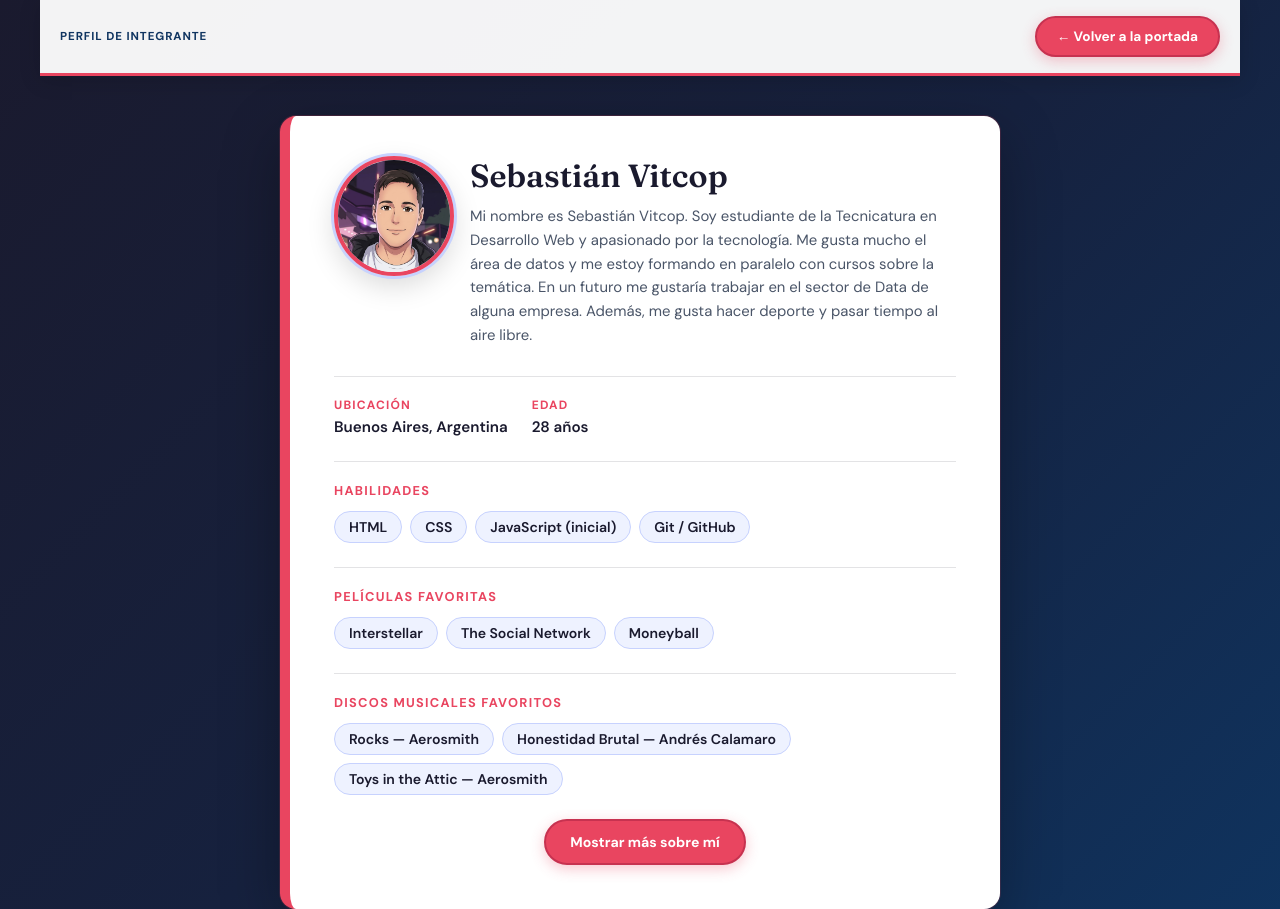
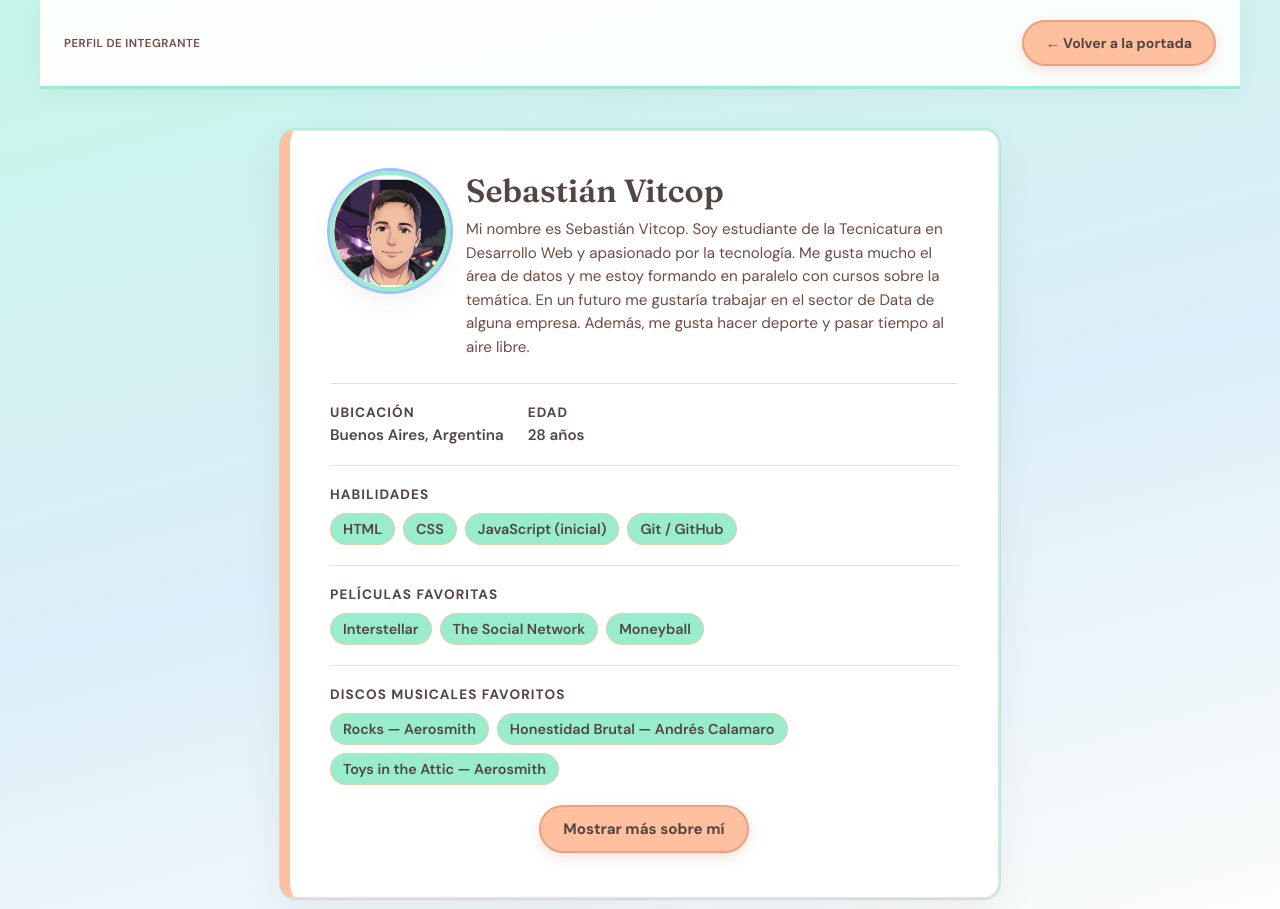
Before and after one commit to smatulionis/Frontend_TP1, a plain HTML site: page integrantes/sebastianv.html in a window 1280 px wide. Shown: the top 909 px of the page. Drawn offline with Linux system fonts and the light colour scheme.

Commit message:
Tarjeta Sebastián Vitcop: foto circular, paleta Melody, imagen PNG

```diff
--- a/css/sebastianv.css
+++ b/css/sebastianv.css
@@ -1,20 +1,16 @@
-/* Tarjeta — Sebastián Vitcop (TP1) */
+/* Tarjeta — Sebastián Vitcop (TP1) — paleta Melody: #9AC4F8 · #99EDCC · #FFC09F */
 @import url("https://fonts.googleapis.com/css2?family=DM+Sans:ital,opsz,wght@0,9..40,400;0,9..40,600;0,9..40,700;1,9..40,400&family=Fraunces:opsz,wght@9..144,600&display=swap");
 
 :root {
-    --sv-dark: #1a1a2e;
-    --sv-mid: #16213e;
-    --sv-accent: #0f3460;
-    --sv-highlight: #e94560;
-    --sv-text: #eaeaea;
-    --sv-muted: #a0a8c0;
-    --sv-card-bg: #ffffff;
-    --sv-card-text: #1a1a2e;
-    --sv-pill-bg: #eef2ff;
-    --sv-pill-border: #c7d2fe;
-    --sv-pill-text: #1a1a2e;
-    --sv-border: rgba(26, 26, 46, 0.12);
-    --sv-radius: 16px;
+    --sv-blue:    #9ac4f8;
+    --sv-mint:    #99edcc;
+    --sv-rose:    #ffc09f;
+    --sv-jet:     #534541;
+    --sv-deep:    #6e4a42;
+    --sv-surface: #ffffff;
+    --sv-surface-tint: #eef8f5;
+    --sv-border:  rgba(83, 69, 65, 0.16);
+    --sv-radius:  16px;
 }
 
 * {
@@ -25,8 +21,8 @@ body {
     margin: 0;
     min-height: 100vh;
     font-family: "DM Sans", system-ui, sans-serif;
-    background: linear-gradient(135deg, #1a1a2e 0%, #16213e 50%, #0f3460 100%);
-    color: var(--sv-card-text);
+    color: var(--sv-jet);
+    background: linear-gradient(165deg, #c5f5e8 0%, #dceef9 50%, #fffefc 100%);
 }
 
 /* ── Header ── */
@@ -39,37 +35,43 @@ body {
     justify-content: space-between;
     flex-wrap: wrap;
     gap: 12px;
-    background: rgba(255, 255, 255, 0.95);
-    border-bottom: 3px solid var(--sv-highlight);
-    box-shadow: 0 4px 20px rgba(0, 0, 0, 0.15);
+    background: rgba(255, 255, 255, 0.92);
+    border-bottom: 3px solid var(--sv-mint);
+    box-shadow: 0 4px 20px rgba(83, 69, 65, 0.05);
 }
 
 .sv-header-label {
     font-size: 0.72rem;
-    font-weight: 700;
+    font-weight: 600;
     text-transform: uppercase;
-    letter-spacing: 0.08em;
-    color: var(--sv-accent);
+    letter-spacing: 0.04em;
+    color: var(--sv-deep);
 }
 
 .sv-back-btn {
     text-decoration: none;
     font-family: "DM Sans", sans-serif;
-    font-size: 0.85rem;
+    font-size: 0.88rem;
     font-weight: 700;
-    color: var(--sv-card-bg);
-    background: var(--sv-highlight);
-    padding: 10px 20px;
+    color: var(--sv-jet);
+    background: var(--sv-rose);
+    padding: 12px 22px;
     border-radius: 999px;
-    border: 2px solid #c73250;
-    box-shadow: 0 4px 14px rgba(233, 69, 96, 0.3);
+    border: 2px solid #e8a080;
+    box-shadow: 0 4px 14px rgba(200, 120, 90, 0.22);
     transition: transform 0.15s ease, box-shadow 0.15s ease, background 0.15s ease;
 }
 
 .sv-back-btn:hover {
     transform: translateY(-2px);
-    background: #c73250;
-    box-shadow: 0 6px 20px rgba(233, 69, 96, 0.4);
+    background: #ffad88;
+    border-color: var(--sv-mint);
+    box-shadow: 0 6px 20px rgba(200, 100, 70, 0.18);
+}
+
+.sv-back-btn:focus-visible {
+    outline: 3px solid var(--sv-blue);
+    outline-offset: 3px;
 }
 
 /* ── Main ── */
@@ -81,13 +83,14 @@ body {
 
 /* ── Card ── */
 .sv-card {
-    max-width: 680px;
+    max-width: 640px;
     margin: 0 auto;
-    background: var(--sv-card-bg);
+    background: var(--sv-surface);
+    border: 2px solid var(--sv-border);
     border-radius: var(--sv-radius);
-    border-left: 10px solid var(--sv-highlight);
+    border-left: 10px solid var(--sv-rose);
     padding: 28px 24px 32px;
-    box-shadow: 0 20px 60px rgba(0, 0, 0, 0.3), 0 0 0 1px rgba(233, 69, 96, 0.2);
+    box-shadow: 0 16px 40px rgba(83, 69, 65, 0.07), 0 0 0 1px rgba(153, 237, 204, 0.65);
 }
 
 /* ── Top: foto + nombre ── */
@@ -97,48 +100,54 @@ body {
     align-items: center;
     text-align: center;
     gap: 16px;
-    margin-bottom: 28px;
+    margin-bottom: 24px;
 }
 
 .sv-photo {
     width: 140px;
     height: 140px;
     border-radius: 50%;
-    object-fit: cover;
-    border: 4px solid var(--sv-highlight);
-    box-shadow: 0 0 0 3px #c7d2fe, 0 10px 28px rgba(0, 0, 0, 0.15);
+    object-fit: contain;      /* contain en lugar de cover para respetar el círculo ya recortado */
+    object-position: center;
+    border: 4px solid var(--sv-mint);
+    box-shadow: 0 0 0 3px var(--sv-blue), 0 10px 24px rgba(83, 69, 65, 0.08);
     display: block;
+    flex-shrink: 0;
+    background: transparent;
 }
 
 .sv-title-block h1 {
     font-family: "Fraunces", Georgia, serif;
-    font-weight: 700;
-    font-size: 1.7rem;
-    margin: 0 0 10px;
-    color: var(--sv-card-text);
+    font-weight: 600;
+    font-variation-settings: "opsz" 72;
+    font-size: 1.75rem;
+    margin: 0 0 8px;
+    color: var(--sv-jet);
 }
 
 .sv-tagline {
-    color: #4a5568;
-    font-size: 0.93rem;
-    line-height: 1.6;
+    color: var(--sv-deep);
+    font-size: 0.95rem;
+    line-height: 1.55;
     margin: 0;
+    font-weight: 500;
 }
 
 /* ── Sections ── */
 .sv-section {
-    margin-top: 24px;
+    margin-top: 20px;
     padding-top: 20px;
     border-top: 1px solid var(--sv-border);
 }
 
 .sv-section h2 {
+    font-size: 0.85rem;
+    text-transform: uppercase;
+    letter-spacing: 0.08em;
+    color: var(--sv-jet);
+    margin: 0 0 10px;
     font-family: "DM Sans", sans-serif;
-    font-size: 0.8rem;
-    text-transform: uppercase;
-    letter-spacing: 0.1em;
-    color: var(--sv-highlight);
-    margin: 0 0 12px;
+    font-weight: 700;
 }
 
 .sv-data-row {
@@ -148,18 +157,19 @@ body {
 }
 
 .sv-data-block h2 {
+    font-size: 0.85rem;
+    text-transform: uppercase;
+    letter-spacing: 0.08em;
+    color: var(--sv-jet);
+    margin: 0 0 4px;
     font-family: "DM Sans", sans-serif;
-    font-size: 0.75rem;
-    text-transform: uppercase;
-    letter-spacing: 0.1em;
-    color: var(--sv-highlight);
-    margin: 0 0 4px;
+    font-weight: 700;
 }
 
 .sv-data-block p {
     margin: 0;
     font-weight: 600;
-    color: var(--sv-card-text);
+    color: var(--sv-jet);
     font-size: 0.95rem;
 }
 
@@ -175,62 +185,56 @@ body {
 
 .sv-pill {
     display: inline-block;
-    background: var(--sv-pill-bg);
-    color: var(--sv-pill-text);
-    border: 1px solid var(--sv-pill-border);
-    padding: 6px 14px;
+    background: var(--sv-mint);
+    color: var(--sv-jet);
+    border: 1px solid rgba(255, 192, 159, 0.65);
+    padding: 6px 12px;
     border-radius: 999px;
-    font-size: 0.88rem;
+    font-size: 0.9rem;
     font-weight: 600;
-}
-
-.sv-note {
-    font-size: 0.75rem;
-    color: var(--sv-muted);
-    margin: 10px 0 0;
-    font-style: italic;
 }
 
 /* ── Toggle button ── */
 .sv-toggle-wrap {
-    margin-top: 24px;
+    margin-top: 20px;
     display: flex;
     justify-content: center;
 }
 
 .sv-btn {
     font-family: "DM Sans", sans-serif;
-    font-size: 0.88rem;
+    font-size: 0.95rem;
     font-weight: 700;
     cursor: pointer;
-    background: var(--sv-highlight);
-    color: #ffffff;
-    border: 2px solid #c73250;
-    padding: 12px 24px;
+    background: var(--sv-rose);
+    color: var(--sv-jet);
+    border: 2px solid #e8a080;
+    padding: 12px 22px;
     border-radius: 999px;
-    box-shadow: 0 4px 14px rgba(233, 69, 96, 0.3);
+    box-shadow: 0 4px 14px rgba(200, 120, 90, 0.22);
     transition: transform 0.15s ease, box-shadow 0.15s ease, background 0.15s ease;
 }
 
 .sv-btn:hover {
     transform: translateY(-2px);
-    background: #c73250;
-    box-shadow: 0 6px 20px rgba(233, 69, 96, 0.4);
+    background: #ffad88;
+    border-color: var(--sv-mint);
+    box-shadow: 0 6px 20px rgba(200, 100, 70, 0.18);
 }
 
 .sv-btn:focus-visible {
-    outline: 3px solid #c7d2fe;
+    outline: 3px solid var(--sv-blue);
     outline-offset: 3px;
 }
 
 /* ── Extra section ── */
 .sv-extra {
-    margin-top: 20px;
-    padding: 20px;
-    background: #f8faff;
+    margin-top: 8px;
+    padding: 16px 16px 16px 20px;
+    background: var(--sv-surface-tint);
     border-radius: 12px;
-    border: 2px solid var(--sv-border);
-    border-left: 6px solid var(--sv-accent);
+    border: 2px solid rgba(83, 69, 65, 0.1);
+    border-left: 6px solid var(--sv-blue);
 }
 
 .sv-extra[hidden] {
@@ -238,12 +242,13 @@ body {
 }
 
 .sv-extra > h2 {
+    font-size: 0.85rem;
+    text-transform: uppercase;
+    letter-spacing: 0.08em;
+    color: var(--sv-jet);
+    margin: 0 0 14px;
     font-family: "DM Sans", sans-serif;
-    font-size: 0.8rem;
-    text-transform: uppercase;
-    letter-spacing: 0.1em;
-    color: var(--sv-accent);
-    margin: 0 0 16px;
+    font-weight: 700;
 }
 
 .sv-extra-grid {
@@ -254,25 +259,25 @@ body {
 
 .sv-extra-block h3 {
     font-family: "DM Sans", sans-serif;
-    font-size: 0.9rem;
-    font-weight: 700;
-    color: var(--sv-card-text);
+    font-size: 0.95rem;
+    font-weight: 600;
+    color: var(--sv-jet);
     margin: 0 0 8px;
 }
 
 .sv-extra-block ul {
     margin: 0;
     padding-left: 1.15rem;
-    color: #4a5568;
-    font-size: 0.9rem;
-    line-height: 1.6;
+    color: var(--sv-deep);
+    font-size: 0.92rem;
+    line-height: 1.55;
 }
 
 .sv-extra-block p {
     margin: 0;
-    color: #4a5568;
-    font-size: 0.9rem;
-    line-height: 1.6;
+    color: var(--sv-deep);
+    font-size: 0.92rem;
+    line-height: 1.55;
 }
 
 .sv-extra-block--full {
@@ -319,6 +324,10 @@ body {
 @media (min-width: 1200px) {
     .sv-card {
         max-width: 720px;
-        padding: 40px 44px 44px;
+        padding: 40px 40px 44px;
+    }
+
+    .sv-header {
+        padding: 20px 24px;
     }
 }
--- a/integrantes/sebastianv.html
+++ b/integrantes/sebastianv.html
@@ -23,7 +23,7 @@
 
             <!-- Foto + nombre -->
             <div class="sv-top">
-                <img src="../img/fotoSebasV.jpg" alt="Foto de Sebastián Vitcop" class="sv-photo">
+                <img src="../img/fotoSebasV.png" alt="Foto de Sebastián Vitcop" class="sv-photo">
                 <div class="sv-title-block">
                     <h1>Sebastián Vitcop</h1>
                     <p class="sv-tagline">
```
Also changed, not shown: css/styles.css (+30 -0 lines), index.html (+4 -2 lines), img/fotoSebasV.jpg (deleted), img/fotosebasV.png (added).
